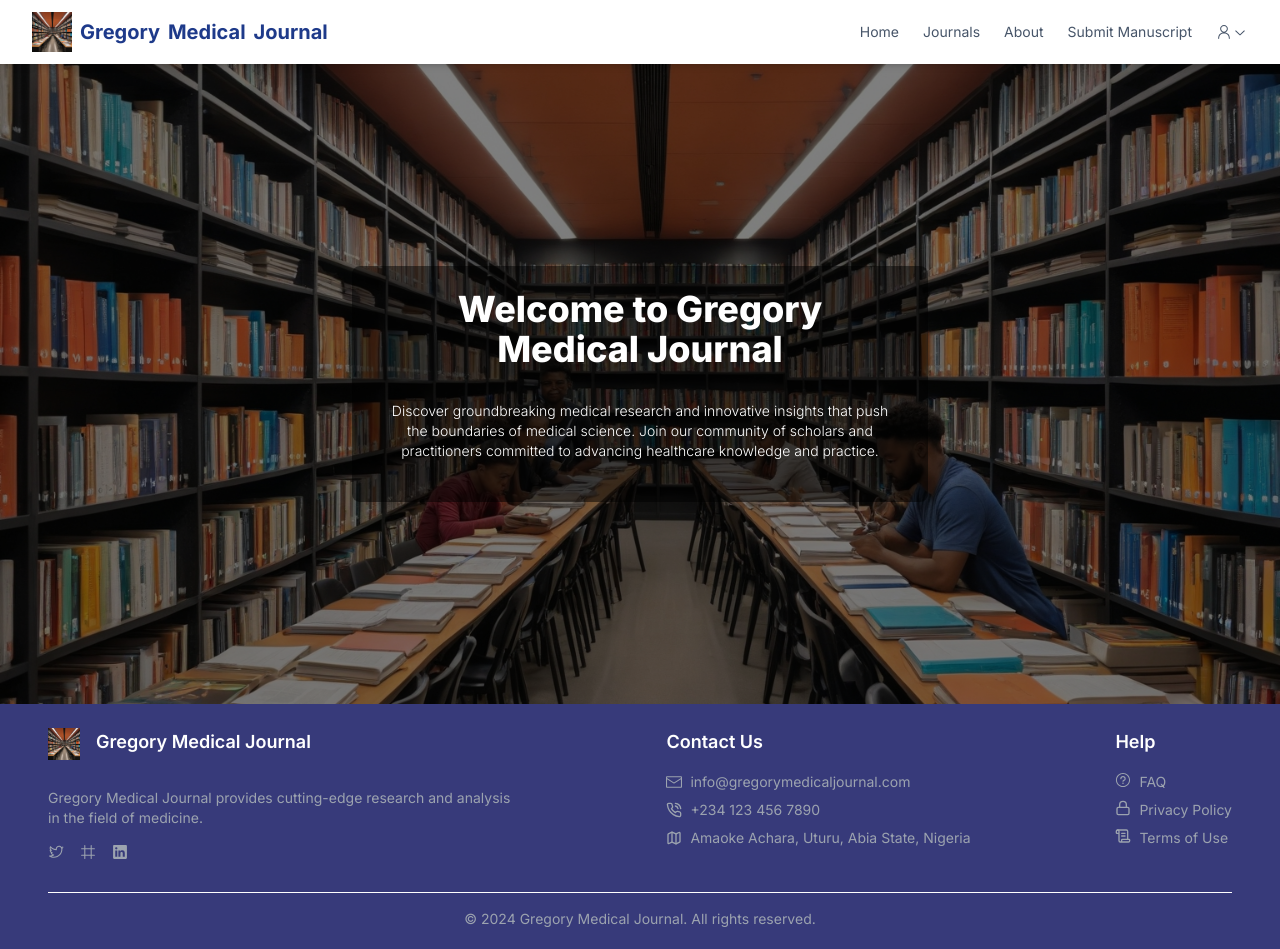
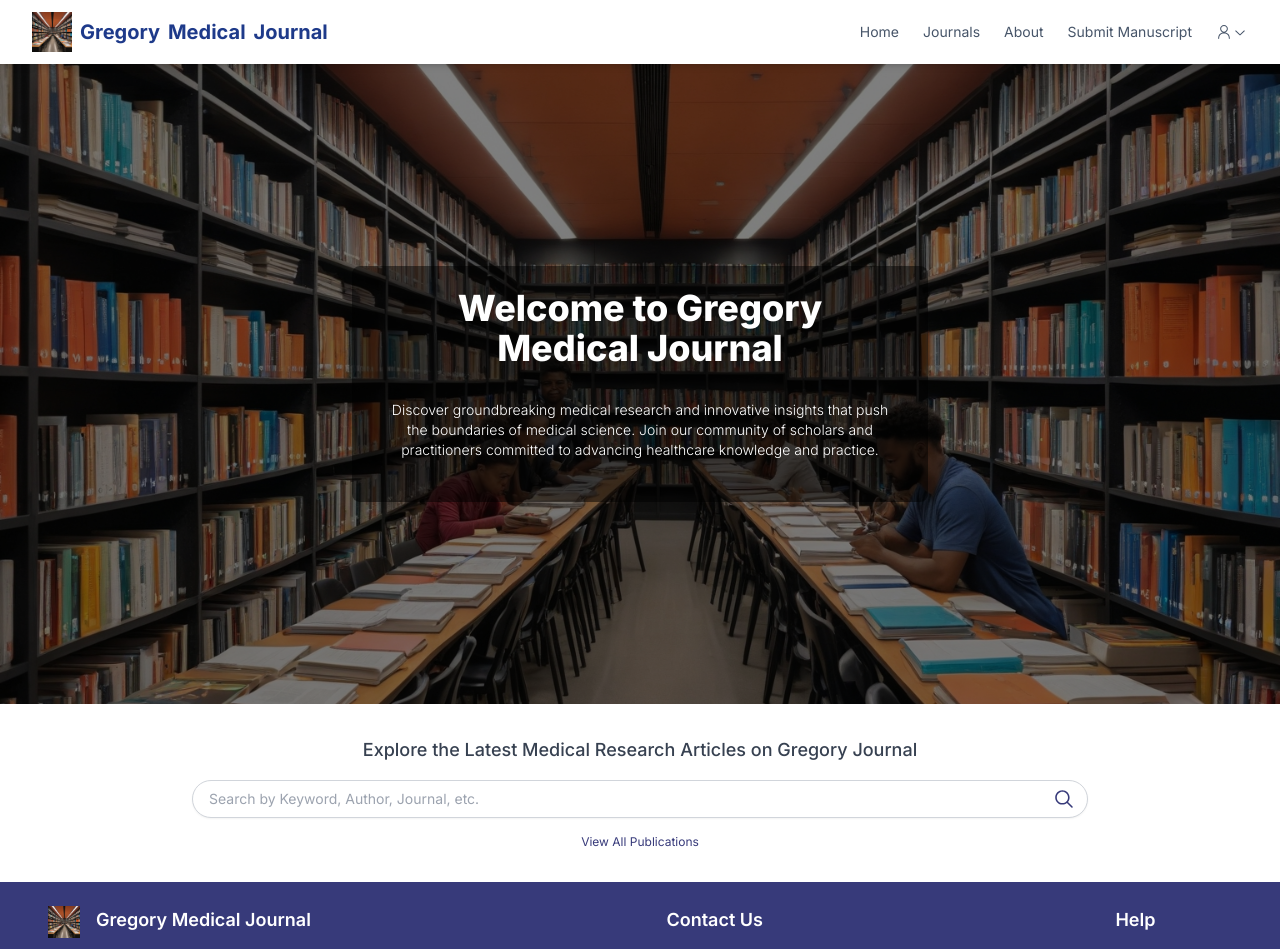
Before and after one commit to oladetoungee/gregory-medical-journal, a Next.js app: page / in a window 1280 px wide. Shown: the top 949 px of the page. Built offline with nearby package versions, Linux system fonts and the light colour scheme.

Commit message:
search bar done

```diff
--- a/src/app/home/index.tsx
+++ b/src/app/home/index.tsx
@@ -5,6 +5,7 @@ import { FC } from "react";
 import  Header  from "@/components/Header";
 import  Intro  from "@/components/Intro";
 import Footer from "@/components/Footer";
+import Search from "@/components/Search";
 
 const inter = Inter({ subsets: ["latin"] });
 
@@ -13,6 +14,7 @@ export const LandingPage: FC = () => {
     <>
          <Header />
          <Intro/>
+         <Search/>
 <Footer/>
     </>
   );
--- /dev/null
+++ b/src/components/Search.tsx
@@ -0,0 +1,30 @@
+import React from 'react';
+import { MagnifyingGlassIcon } from '@radix-ui/react-icons';
+
+const Search: React.FC = () => {
+    return (
+        <section className="flex flex-col items-center my-8">
+            <p className="mb-4 text-lg font-medium text-gray-700">
+                Explore the Latest Medical Research Articles on Gregory Journal
+            </p>
+            <div className="relative w-[70%] mb-4">
+                <input
+                    type="text"
+                    placeholder="Search by Keyword, Author, Journal, etc."
+                    className="w-full py-2 px-4 pr-10 text-gray-900 bg-white border border-gray-300 rounded-full shadow-sm focus:outline-none focus:ring-2 focus:ring-primary focus:border-transparent"
+                />
+                <div className="absolute inset-y-0 right-0 flex items-center pr-3 pointer-events-none">
+                    <MagnifyingGlassIcon className="w-6 h-6 text-primary" />
+                </div>
+            </div>
+            <a
+                href="/all-publications"
+                className="text-primary text-xs hover:underline"
+            >
+                View All Publications
+            </a>
+        </section>
+    );
+};
+
+export default Search;
```
